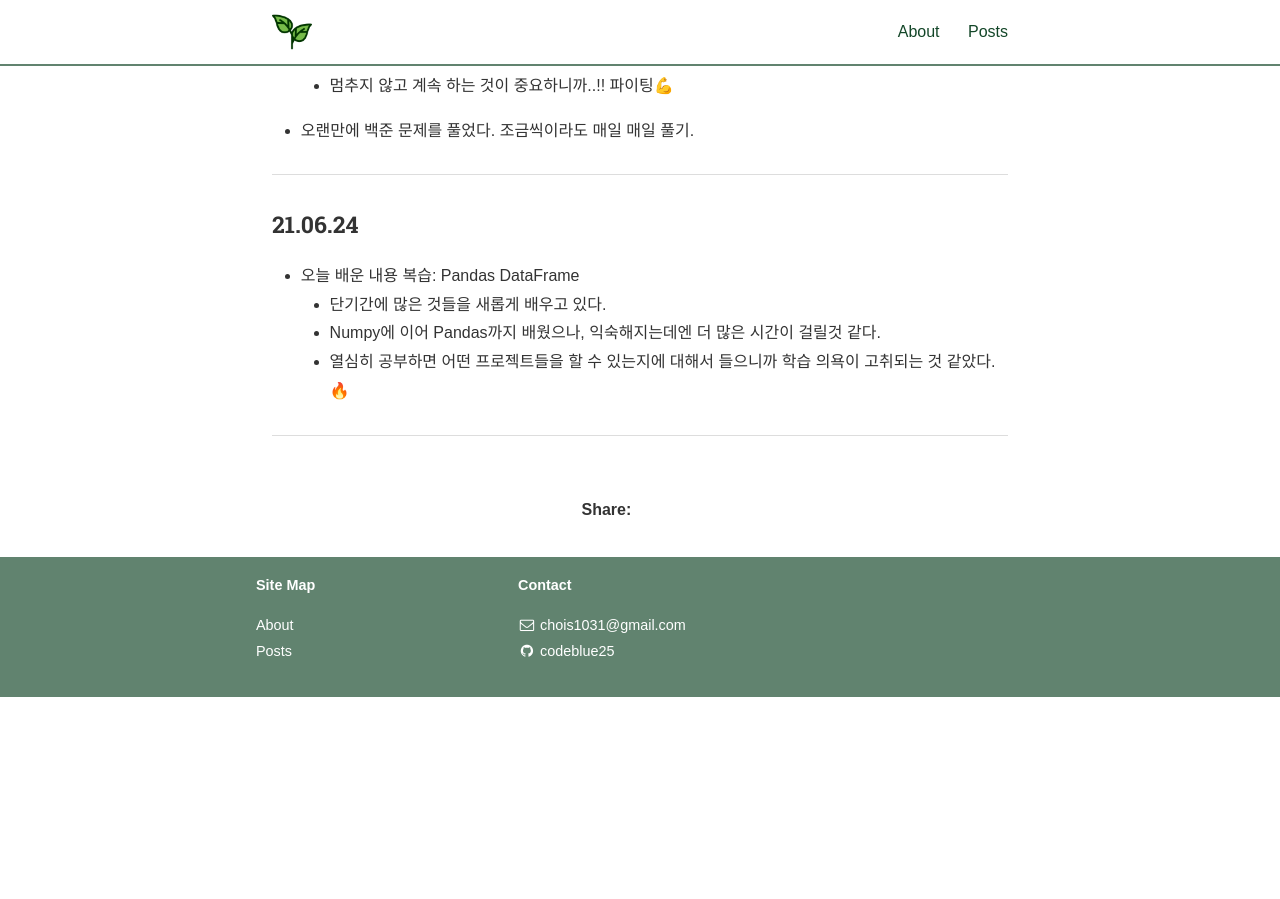
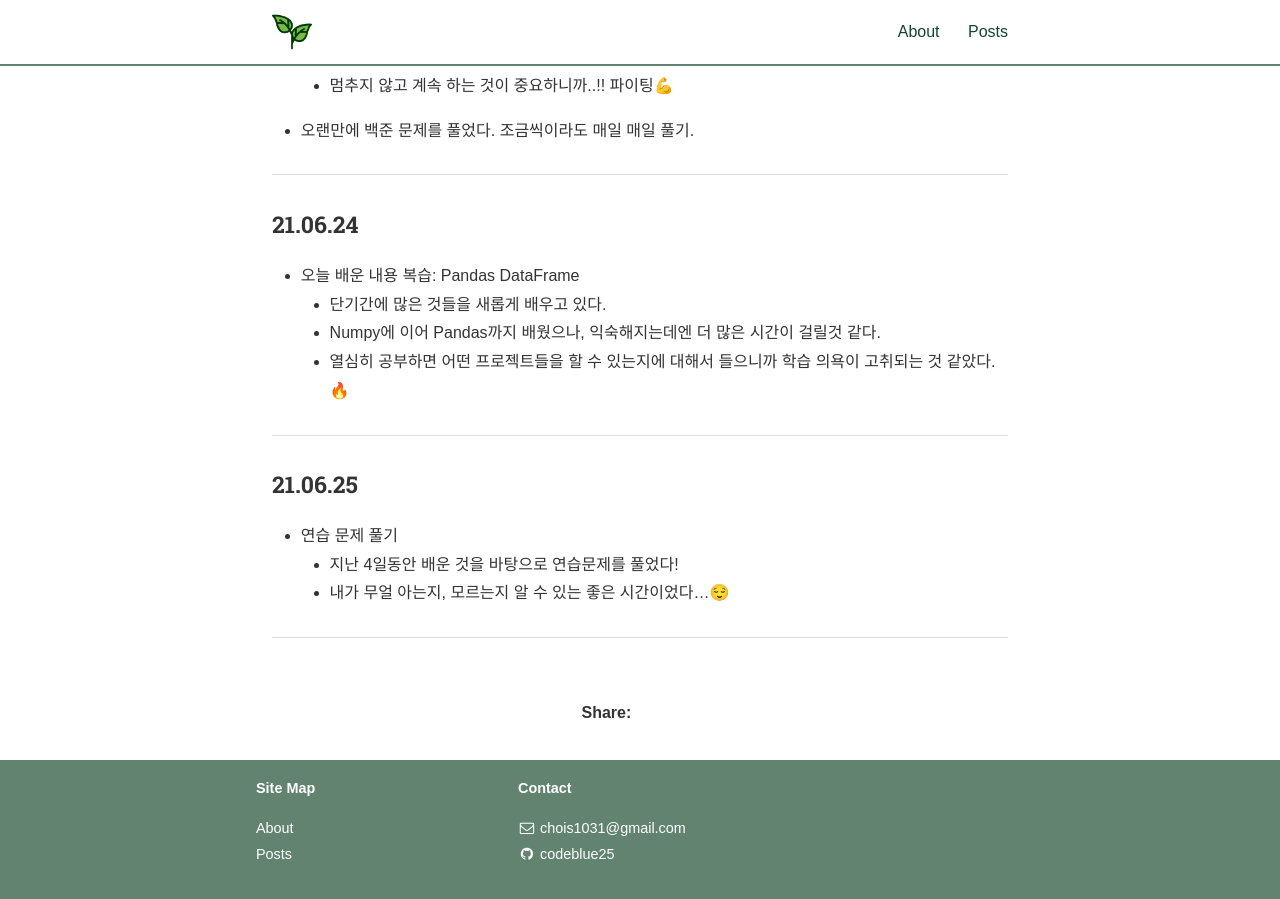
Before and after one commit to codeblue25/codeblue25.github.io, a Jekyll site: the page built from _posts/2021-06-20-0626.md, in a window 1280 px wide and 900 px high, scrolled down 1197 px. Built offline with Jekyll 4.4.1, drawn with Linux system fonts in a browser that asks for light colours; nearby versions of some CDN libraries; some web fonts are replaced; a style sheet for code colours, icons or effects is not loaded; before the commit the page ends 1894 px from its top, so only the background shows below that.

Commit message:
210625 TIL

```diff
--- a/_posts/2021-06-20-0626.md
+++ b/_posts/2021-06-20-0626.md
@@ -52,3 +52,11 @@ categories: TIL
   - 열심히 공부하면 어떤 프로젝트들을 할 수 있는지에 대해서 들으니까 학습 의욕이 고취되는 것 같았다.🔥
 
 ---
+
+<h3>21.06.25</h3>
+
+- 연습 문제 풀기
+  - 지난 4일동안 배운 것을 바탕으로 연습문제를 풀었다!
+  - 내가 무얼 아는지, 모르는지 알 수 있는 좋은 시간이었다...😌
+
+---
```
